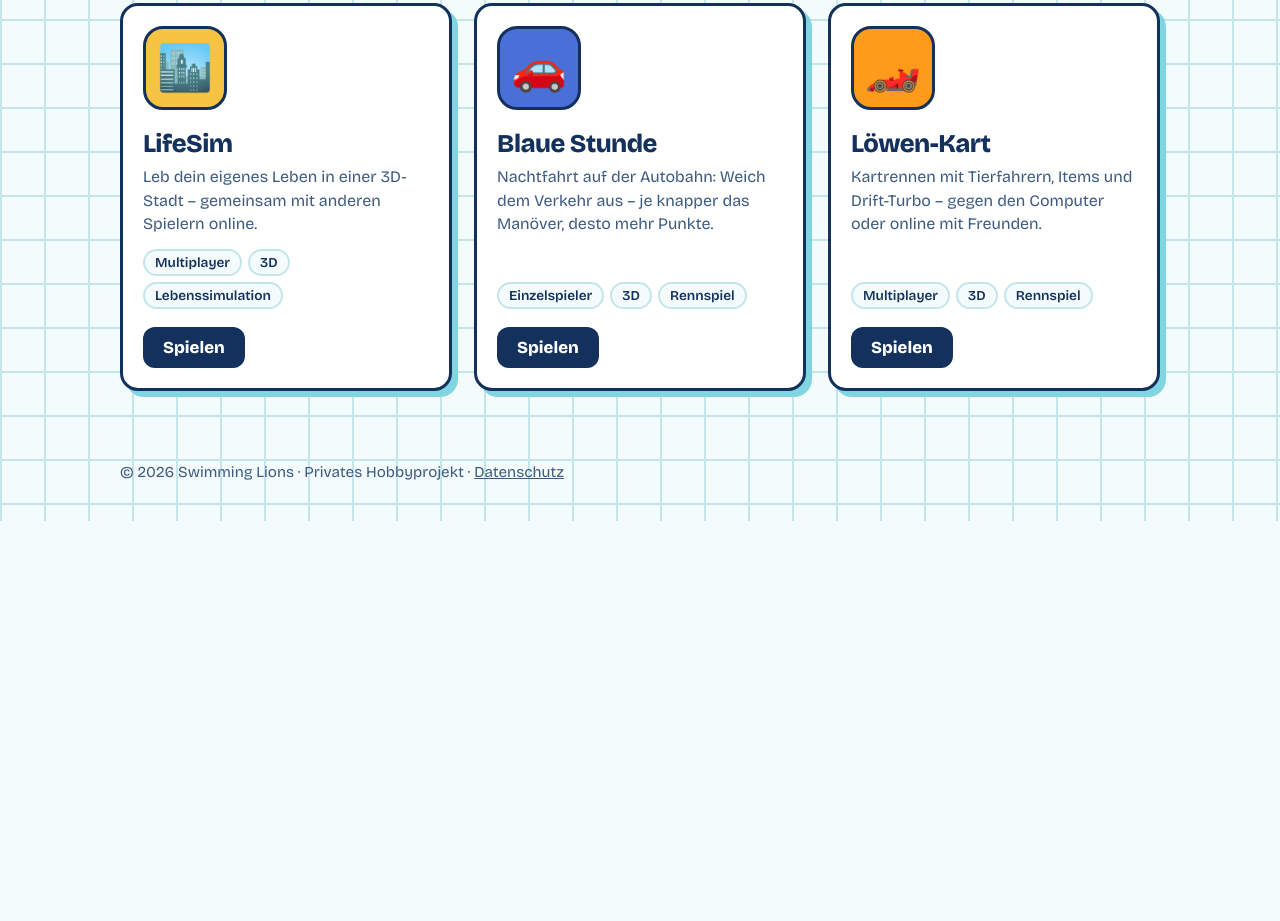
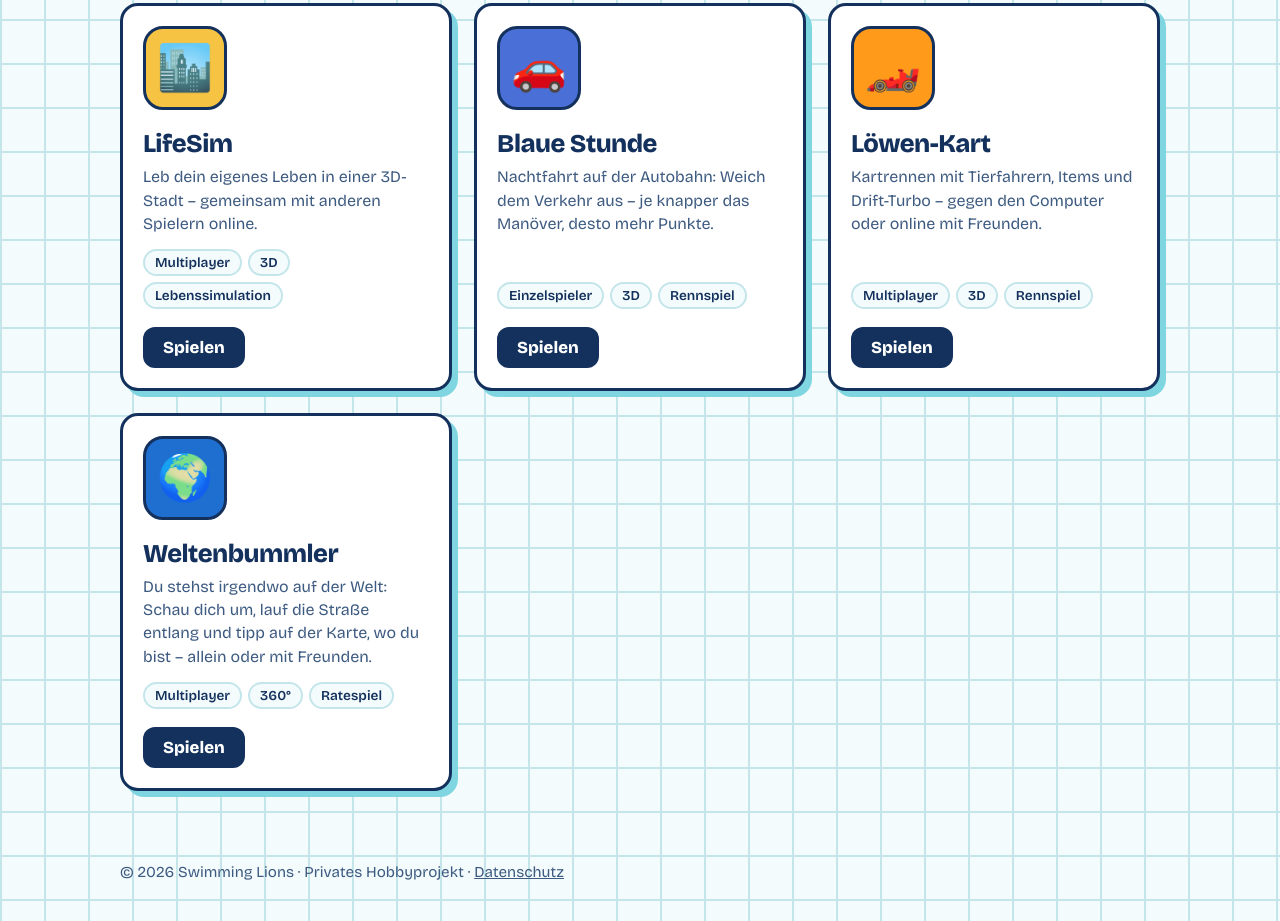
Before and after one commit to taddelcoder-svg/spielesammlung, a plain HTML site: page index.html in a window 1280 px wide. Shown: the part 377-1298 px from the top of the page. Before the commit the page ends 898 px from the top, so only its background shows below. Drawn offline with Linux system fonts and the light colour scheme.

Commit message:
Spielesammlung: Weltenbummler eingetragen
Co-Authored-By: Claude Opus 5.5 <noreply@anthropic.com>

```diff
--- a/index.html
+++ b/index.html
@@ -211,6 +211,15 @@ const SPIELE = [
     tags: ["Multiplayer", "3D", "Rennspiel"],
     link: "https://taddelcart.onrender.com",
     neuerTab: false
+  },
+  {
+    name: "Weltenbummler",
+    beschreibung: "Du stehst irgendwo auf der Welt: Schau dich um, lauf die Straße entlang und tipp auf der Karte, wo du bist – allein oder mit Freunden.",
+    icon: "🌍",
+    farbe: "#1f6fd1",
+    tags: ["Multiplayer", "360°", "Ratespiel"],
+    link: "https://taddelgeo.onrender.com",
+    neuerTab: false
   }
 ];
 
```
